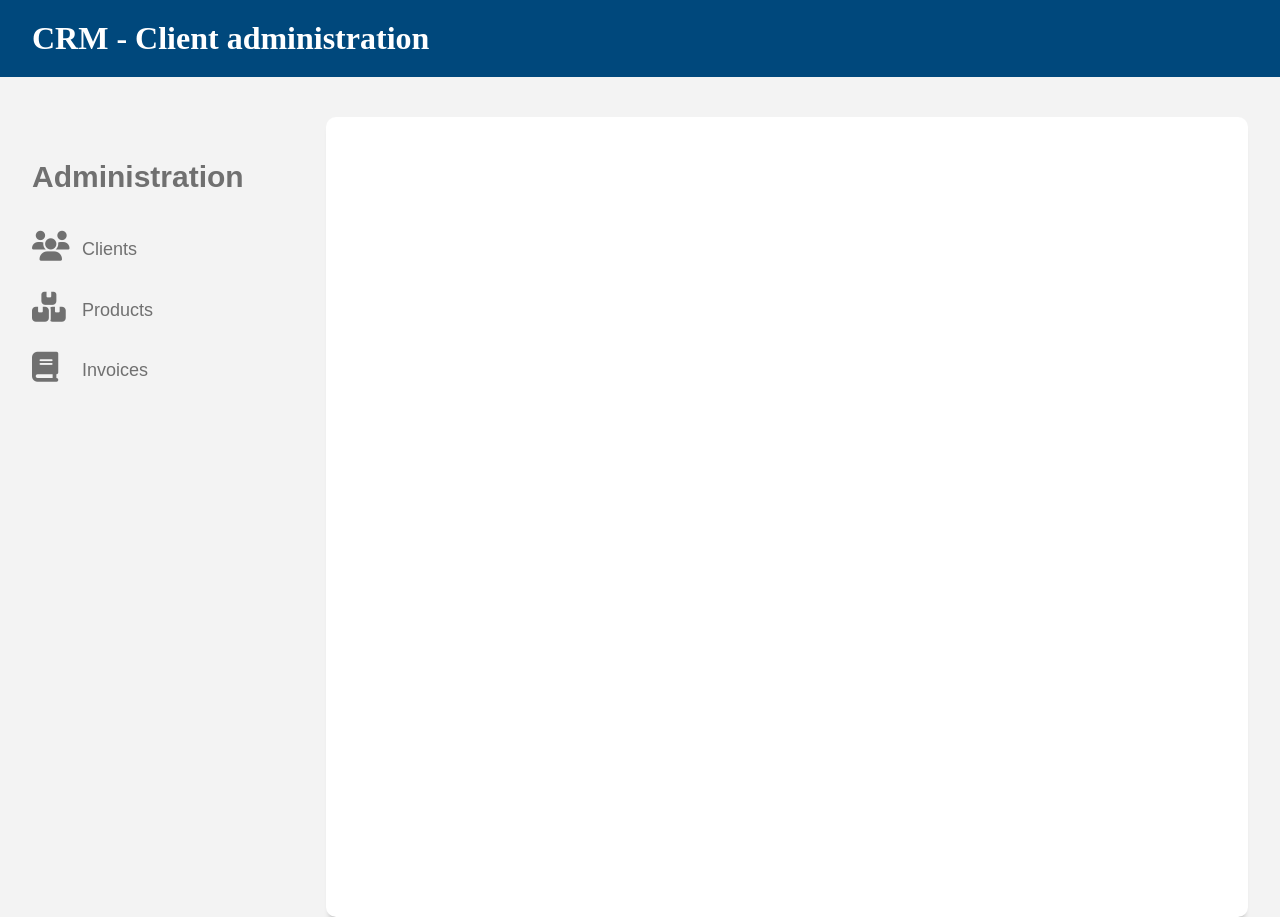
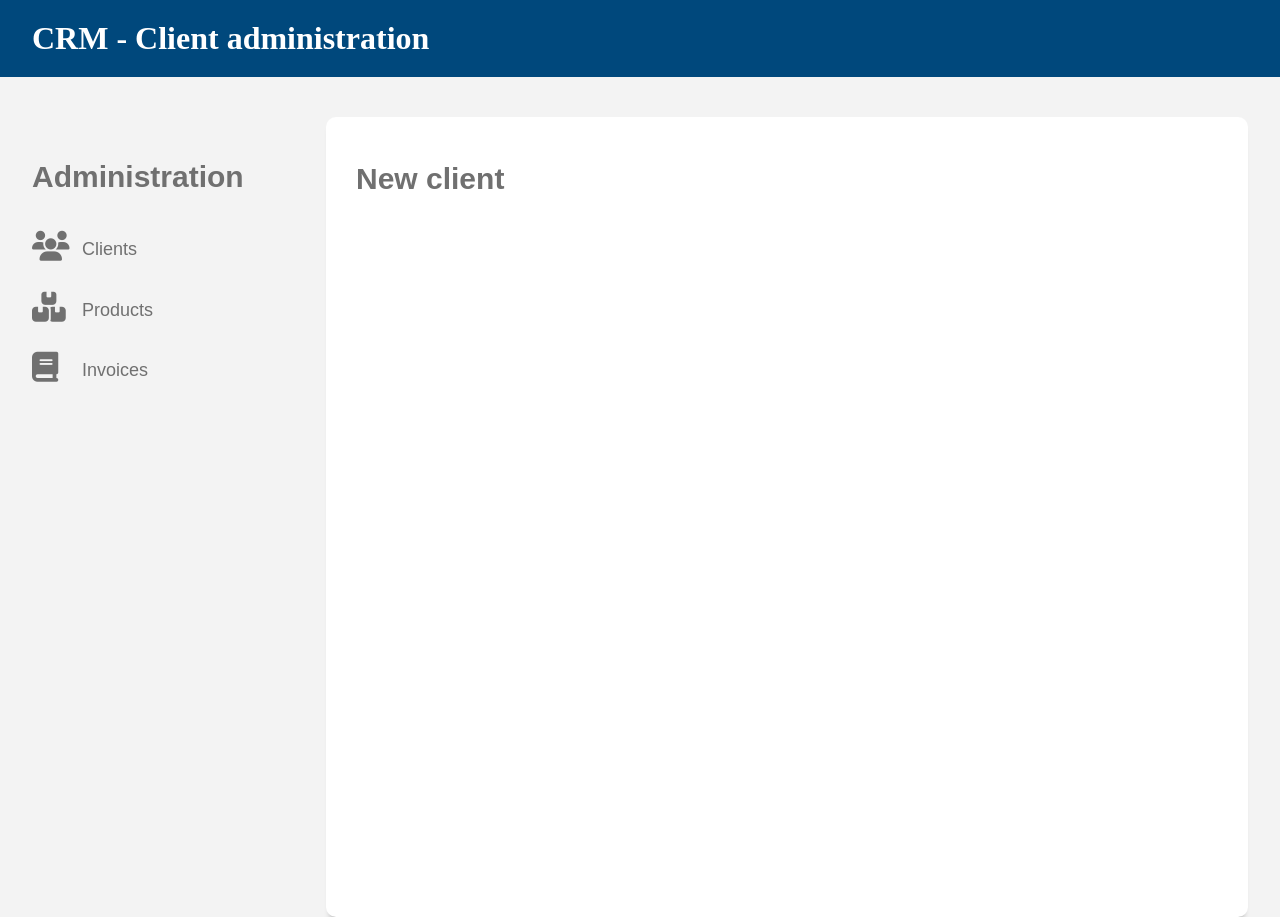
Before and after one commit to FelixRiddle/cloud-shop-frontend, a React (Create React App) app: page /client/create in a window 1280 px wide. Built offline with nearby package versions, Linux system fonts and the light colour scheme.

Commit message:
Fix error

```diff
--- a/src/page/client/create/page.jsx
+++ b/src/page/client/create/page.jsx
@@ -3,8 +3,12 @@
  */
 export default function CreateClientPage() {
 	return (
-		<div>
+		<>
+			<h2>New client</h2>
 
-		</div>
+			<form action="/client" method="POST">
+
+			</form>
+		</>
 	);
 }
--- a/src/page/client/page.jsx
+++ b/src/page/client/page.jsx
@@ -1,6 +1,7 @@
 import React, { useEffect, useState } from 'react';
 import axiosClient from '../../config/axios';
 import Client from './Client';
+import { Link } from 'react-router-dom';
 
 /**
  * Client page
@@ -24,7 +25,7 @@ export default function ClientPage() {
 	}, []);
 
 	return (
-		<div>
+		<>
 			<h2>Client</h2>
 
 			<Link
@@ -42,6 +43,6 @@ export default function ClientPage() {
 					);
 				})}
 			</ul>
-		</div>
+		</>
 	);
 }
```
